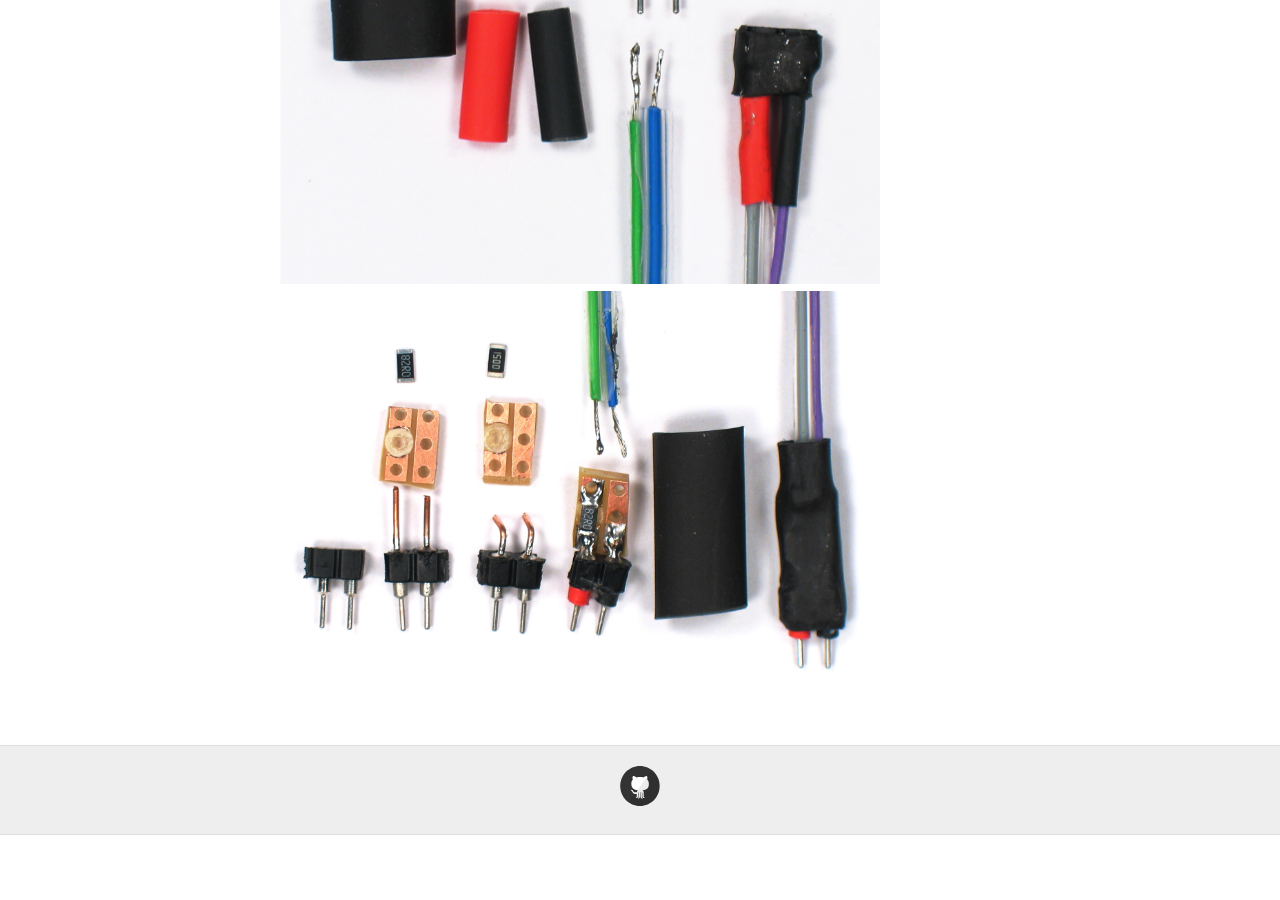
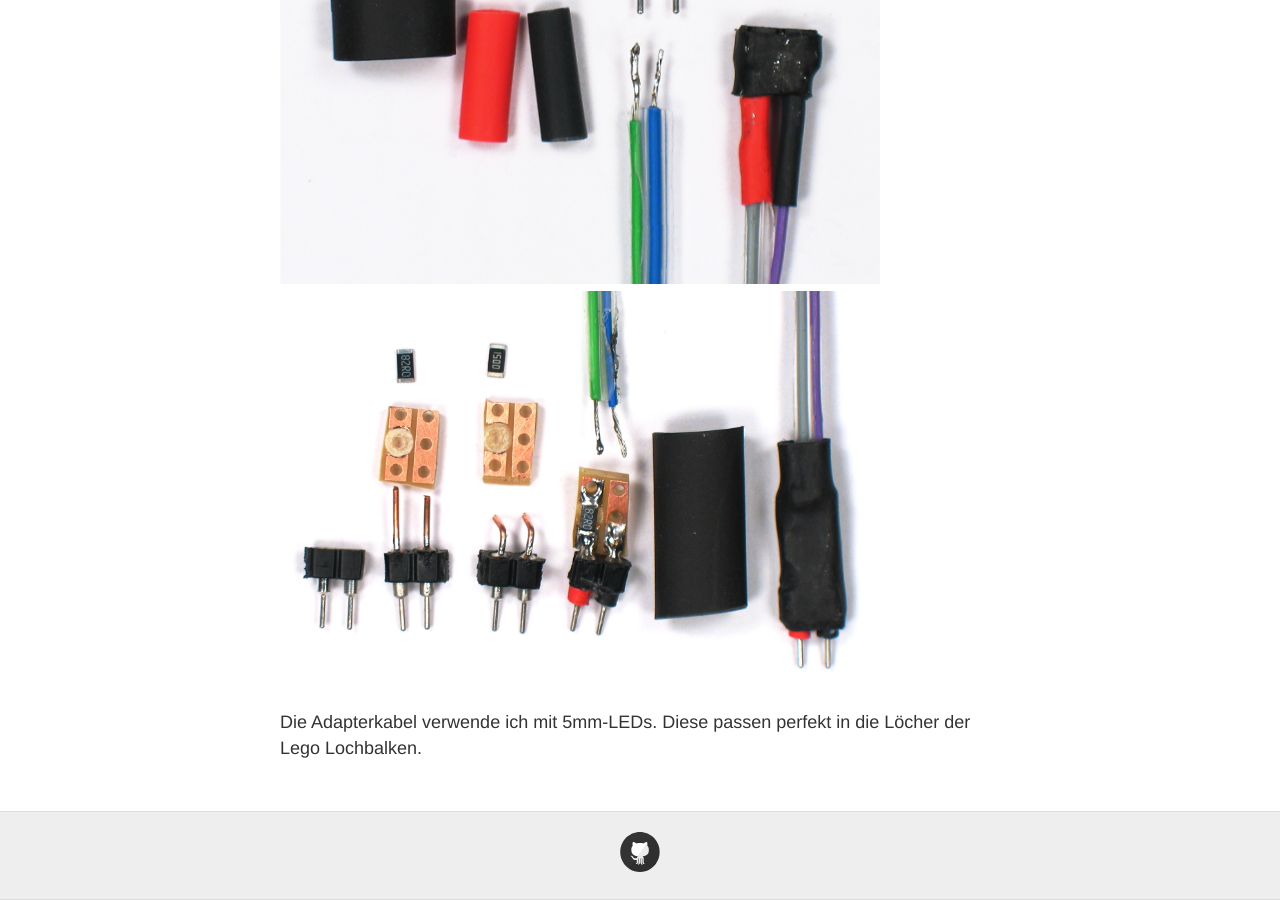
Before and after one commit to HackingGulliver/hackinggulliver.github.io, a Jekyll site: the page built from hackopedia/LED-Adapterkabel.md, in a window 1280 px wide and 900 px high, scrolled down 916 px. Built offline with Jekyll 4.4.1, drawn with Linux system fonts in a browser that asks for light colours; before the commit the page ends 1751 px from its top, so only the background shows below that.

Commit message:
Seite LED-Adapterkabel erweitert

```diff
--- a/hackopedia/LED-Adapterkabel.md
+++ b/hackopedia/LED-Adapterkabel.md
@@ -14,3 +14,5 @@ Das Ganze wird an den Enden mit Schrumpfschlauch geschützt. Rote und schwarze S
 
 <img src="/images/LED_Buchse.JPG" alt="LED-Buchse" width="600px" />
 <img src="/images/LED_SteckerMitWiderstand.JPG" alt="LED-Stecker mit Vorwiderstand" width="600px" />
+
+Die Adapterkabel verwende ich mit 5mm-LEDs. Diese passen perfekt in die Löcher der Lego Lochbalken.
```
